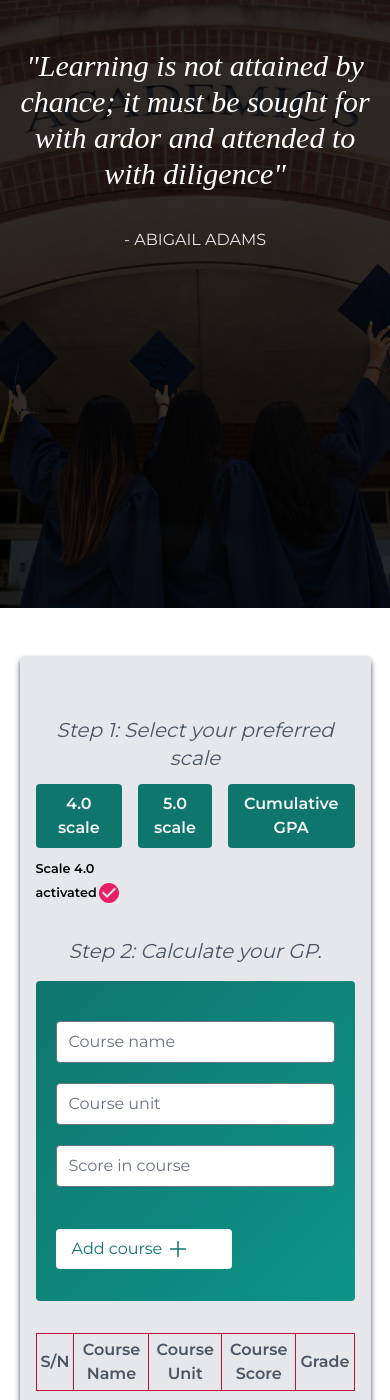
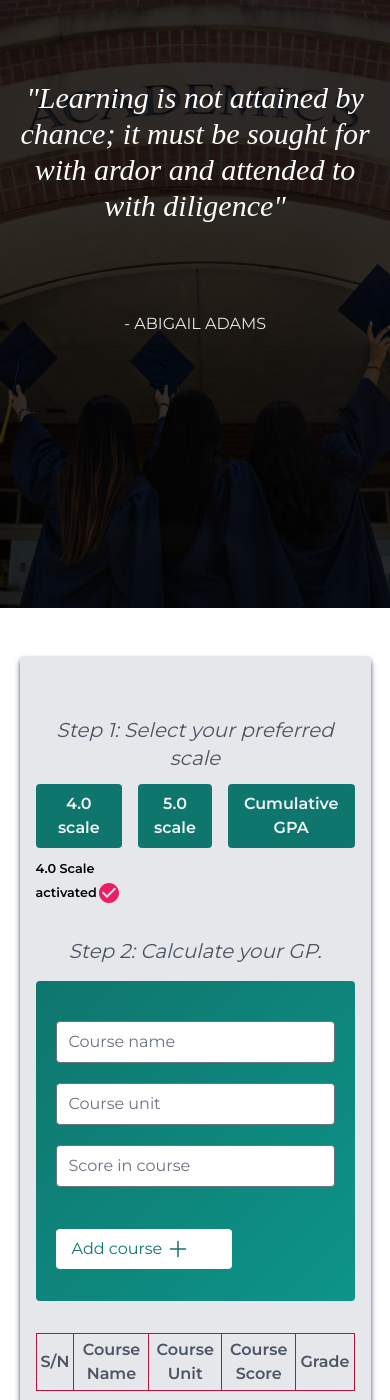
Before and after one commit to NathanaelBenjamin/cgpa-calculator, a React (Create React App) app: page / in a window 390 px wide. Shown: the top 1400 px of the page. Built offline with nearby package versions, Linux system fonts and the light colour scheme; a web font is replaced by a local one.

Commit message:
RandomQuotes component edited.

```diff
--- a/src/Components/CALCULATOR_COMPONENTS/ScaleSelected.js
+++ b/src/Components/CALCULATOR_COMPONENTS/ScaleSelected.js
@@ -6,7 +6,7 @@ const ScaleSelected = ({ scaleText }) => {
   return (
     <div>
         <small>
-            <span>Scale {scaleText} activated</span>
+            <span>{scaleText} Scale activated</span>
             <span className="icon">
             <CheckCircleIcon sx={{ color: pink[500] }} />
             </span>
--- a/src/Components/RandomQuotes.js
+++ b/src/Components/RandomQuotes.js
@@ -17,8 +17,8 @@ const RandomQuotes = () => {
     }, [apiUrl]);
 
     return (
-        <div className='quotes flex-center bg-blue-400 pt-12 pb-16 md:py-20 px-2 md:px-8'>
-            <div className="h-64 flex-center justify-start gap-9 text-center">
+        <div className='quotes flex-center bg-blue-400 py-20 md:py-20 px-2 md:px-8'>
+            <div className="h-64 flex-center justify-between md:justify-start gap-9 text-center">
                 <blockquote className="text-white text-3xl md:text-4xl italic">{quote ? `"${quote.content}"` : "\"Learning is not attained by chance; it must be sought for with ardor and attended to with diligence\""}</blockquote>
                 <p className='quote-author text-gray-200 uppercase'> - {quote ? quote.author : "ABIGAIL ADAMS"}</p>
             </div>
```
